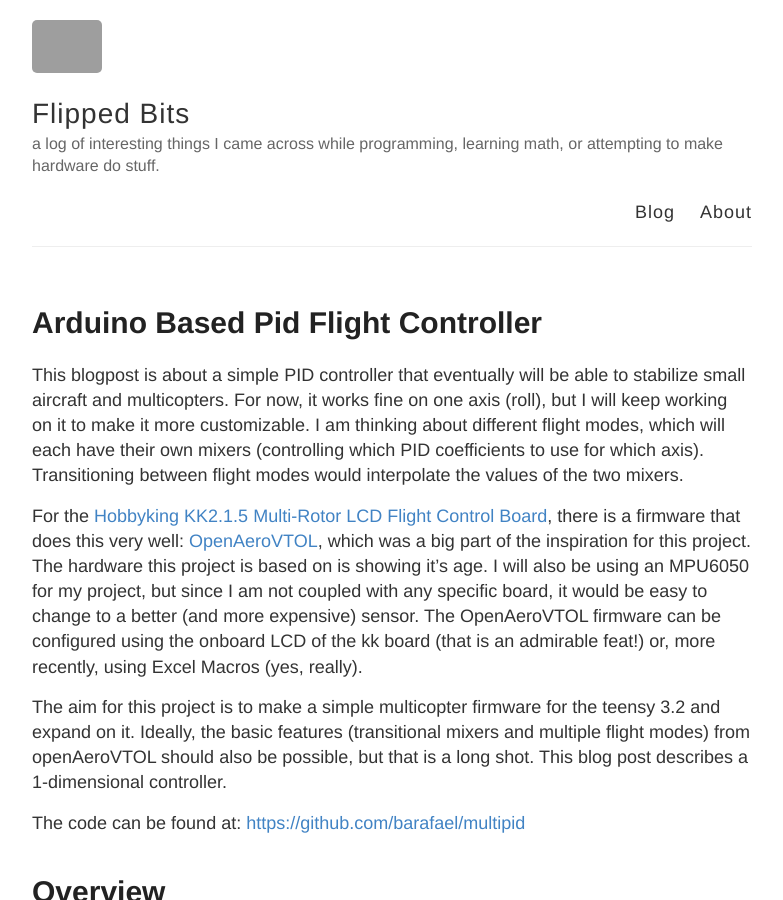
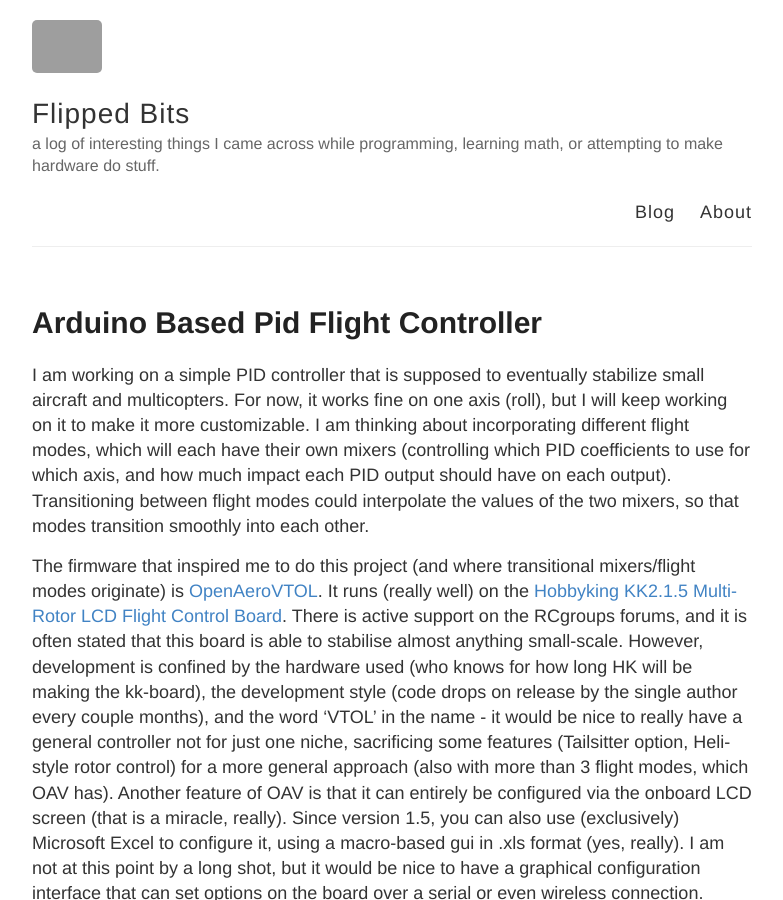
Before and after one commit to barafael/barafael.github.io, a Jekyll site: the page built from _posts/2017-11-05-Arduino-based-PID-flight-controller.md, in a window 1280 px wide and 900 px high. Shown: the whole window, without its empty margins (248-1031 px from the left). Built offline with Jekyll 4.4.1, drawn with Linux system fonts in a browser that asks for light colours; our own code applies the rules of GitHub Pages for plain Markdown files; some of the changed text lies outside the part shown; grey boxes are pictures that could not be loaded.

Commit message:
clarify explanations

```diff
--- a/_posts/2017-11-05-Arduino-based-PID-flight-controller.md
+++ b/_posts/2017-11-05-Arduino-based-PID-flight-controller.md
@@ -1,21 +1,12 @@
-This blogpost is about a simple PID controller that eventually will be able to
-stabilize small aircraft and multicopters.  For now, it works fine on one axis
-(roll), but I will keep working on it to make it more customizable.  I am
-thinking about different flight modes, which will each have their own mixers
-(controlling which PID coefficients to use for which axis). Transitioning
-between flight modes would interpolate the values of the two mixers.
+I am working on a simple PID controller that is supposed to eventually
+stabilize small aircraft and multicopters. For now, it works fine on one axis
+(roll), but I will keep working on it to make it more customizable. I am
+thinking about incorporating different flight modes, which will each have their own mixers
+(controlling which PID coefficients to use for which axis, and how much impact each PID output should have on each output). Transitioning
+between flight modes could interpolate the values of the two mixers, so that modes transition smoothly into each other.
 
-For the [Hobbyking KK2.1.5 Multi-Rotor LCD Flight Control
-Board](https://hobbyking.com/de_de/hobbyking-kk2-1-5-multi-rotor-lcd-flight-control-board-with-6050mpu-and-atmel-644pa.html?___store=de_de),
-there is a firmware that does this very well:
-[OpenAeroVTOL](https://www.rcgroups.com/forums/showthread.php?1972686-OpenAeroVTOL-with-transitional-mixers-(perfect-for-VTOLs)),
-which was a big part of the inspiration for this project. The hardware this
-project is based on is showing it's age. I will also be using an MPU6050 for my
-project, but since I am not coupled with any specific board, it would be easy
-to change to a better (and more expensive) sensor. The OpenAeroVTOL firmware can be configured using the onboard LCD of the kk board (that is an admirable feat!) or, more recently, using Excel Macros (yes, really).
+The firmware that inspired me to do this project (and where transitional mixers/flight modes originate) is [OpenAeroVTOL](https://www.rcgroups.com/forums/showthread.php?1972686-OpenAeroVTOL-with-transitional-mixers-(perfect-for-VTOLs)). It runs (really well) on the [Hobbyking KK2.1.5 Multi-Rotor LCD Flight Control Board](https://hobbyking.com/de_de/hobbyking-kk2-1-5-multi-rotor-lcd-flight-control-board-with-6050mpu-and-atmel-644pa.html?___store=de_de). There is active support on the RCgroups forums, and it is often stated that this board is able to stabilise almost anything small-scale. However, development is confined by the hardware used (who knows for how long HK will be making the kk-board), the development style (code drops on release by the single author every couple months), and the word 'VTOL' in the name - it would be nice to really have a general controller not for just one niche, sacrificing some features (Tailsitter option, Heli-style rotor control) for a more general approach (also with more than 3 flight modes, which OAV has). Another feature of OAV is that it can entirely be configured via the onboard LCD screen (that is a miracle, really). Since version 1.5, you can also use (exclusively) Microsoft Excel to configure it, using a macro-based gui in .xls format (yes, really). I am not at this point by a long shot, but it would be nice to have a graphical configuration interface that can set options on the board over a serial or even wireless connection.
 
-The aim for this project is to make a simple multicopter firmware for the teensy 3.2 and expand on it.
-Ideally, the basic features (transitional mixers and multiple flight modes) from openAeroVTOL should also be possible, but that is a long shot. This blog post describes a 1-dimensional controller.
 
 The code can be found at: [https://github.com/barafael/multipid](https://github.com/barafael/multipid)
 
@@ -62,34 +53,25 @@ basic control task. The board also has very many GPIO pins, and can tolerate a
 wide range of supply voltages (such as 5V from a standard RC electronic speed
 controller) with its internal stabilizer.
 
-As IMU sensor, I am using the widely available and familiar good ol' MPU6050.
-But it would be simple to adapt the software to better and more expensive
-sensors. The MPU6050 offers measurement of absolute orientation as well as
-angular rates from the gyroscope and can be read very quickly using the I2C
-protocol (we will see how).
+As IMU sensor, I am using the widely available and familiar good ol' MPU6050. I chose this sensor because it is initially very simple, but I would like to use one of the newer Invensense sensors (ICM-20608) and implement my own Kalman/Madgwick filter. The 6050 offers measurement of absolute orientation as well as
+angular rates from the gyroscope and can be read moderately quickly using the I2C
+protocol.
 
-As basic RC hardware, any standard ESC's, servos and TX/RX combo should work.
+As basic RC hardware, any standard ESC's, servos and TX/RX combo using PPM should work.
 
-# Four simple steps
+# Four simple steps to fun
 
 We need to do four things:
 
 * Read input from the RC receiver
 * Read sensor values from IMU
-* Calculate PID
-* response with previous measurements as input Write the result to the connected motors.
+* Calculate PID response with previous measurements as input
+* Write the result to the connected motors.
 
 ## Reading input from the receiver
 
-I use interrupts to record the time an input signal changed state, at which
-point I log the system time with millis() if it went ``HIGH`` or calculate the
-elapsed time in case it went ``LOW``. I use shared volatile variables to copy
-the values to the main loop. This way, it is always clear that the interrupt
-writes while the main loop reads the shared variables. When the variables are
-read in the main loop, no interrupts are allowed (since they might overwrite
-the values while reading them!). The read values are in milliseconds, so
-roughly between 1000 and 2000. This is the standard for RC Pulse Position
-Modulated signals.
+The receiver sends pulses of varying length corresponding to the stick positions to our boards. Using interrupts, we can measure the duration between a rising flank and a falling flank of one signal, which should always be between 1000us and 2000us. We can simply hook an interrupt to each input pin, log the system time on a rising flank, and calculate duration since rising flank when the signal is falling again.
+The time measurement from our interrupt routines is written each time the interrupt routine executes. That means, we have to take care when reading those values! I used shared volatile variables which are written to by the interrupts to store the measurements. The main loop copies the data to variables which it can use undisturbed. This way, it is always clear that the interrupt writes while the main loop reads the shared variables. When the variables are read in the main loop, no interrupts are allowed (since they might overwrite the values while reading them!). The measurements are in milliseconds, so roughly between 1000 and 2000.
 
 For a really good description, look at [this excellent article by Ryan
 Boland](https://ryanboland.com/blog/reading-rc-receiver-values/). He explains
```
